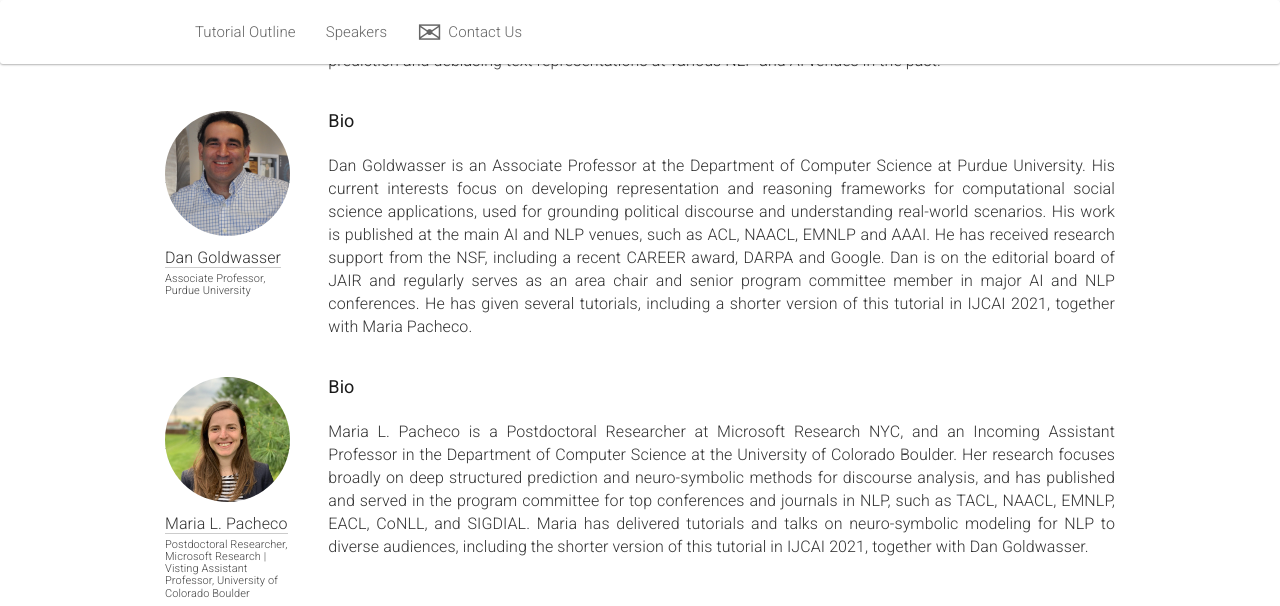
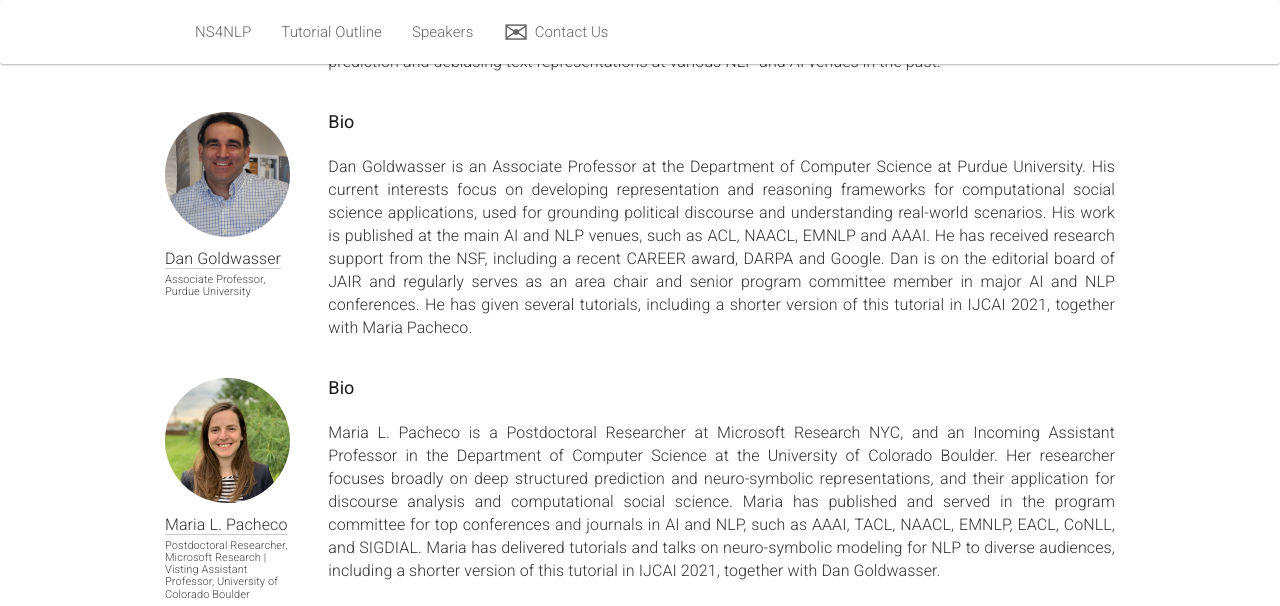
Before and after one commit to ns4nlp-coling/ns4nlp-coling.github.io, a Jekyll site: the page built from _pages/home_2022.md, in a window 1280 px wide and 900 px high, scrolled down 2007 px, cut to the strip 0-606 px from the top of the window. Built offline with Jekyll 4.4.1, drawn with Linux system fonts in a browser that asks for light colours; nearby versions of some CDN libraries.

Commit message:
Anchor to go back to intro

```diff
--- a/_data/speakers.yml
+++ b/_data/speakers.yml
@@ -34,7 +34,7 @@ Yejin (together with Dan Roth) gave a tutorial at ACL 2020 on Commonsense Reason
   url:
   photo: MariaP.jpg
   affil: Postdoctoral Researcher, Microsoft Research | Visting Assistant Professor, University of Colorado Boulder
-  bio: "Maria L. Pacheco is a Postdoctoral Researcher at Microsoft Research NYC, and an Incoming Assistant Professor in the Department of Computer Science at the University of Colorado Boulder. Her research focuses broadly on deep structured prediction and neuro-symbolic methods for discourse analysis, and has published and served in the program committee for top conferences and journals in NLP, such as TACL, NAACL, EMNLP, EACL, CoNLL, and SIGDIAL. Maria has delivered tutorials and talks on neuro-symbolic modeling for NLP to diverse audiences, including the shorter version of this tutorial in IJCAI 2021, together with Dan Goldwasser."
+  bio: "Maria L. Pacheco is a Postdoctoral Researcher at Microsoft Research NYC, and an Incoming Assistant Professor in the Department of Computer Science at the University of Colorado Boulder. Her researcher focuses broadly on deep structured prediction and neuro-symbolic representations, and their application for discourse analysis and computational social science. Maria has published and served in the program committee for top conferences and journals in AI and NLP, such as AAAI, TACL, NAACL, EMNLP, EACL, CoNLL, and SIGDIAL. Maria has delivered tutorials and talks on neuro-symbolic modeling for NLP to diverse audiences, including a shorter version of this tutorial in IJCAI 2021, together with Dan Goldwasser."
   category: speakers
 
 - name: Sean Welleck
--- a/_includes/header_2022.html
+++ b/_includes/header_2022.html
@@ -13,7 +13,7 @@
 
     <div class="navbar-collapse collapse" id="navbar-main">
       <ul class="nav navbar-nav">
-	<!--<li><a href="#intro">Introduction</a></li>-->
+  <li><a href="#intro">NS4NLP</a></li>
 	<li><a href="#outline">Tutorial Outline</a></li>
 	<li><a href="#speakers">Speakers</a></li>
   <li><a href="mailto:ns4nlp-coling@googlegroups.com"><div style="font-size: 200%; float: left; margin-right: 0.2em;">&#9993;</div> Contact Us</a></li>
--- a/_pages/home_2022.md
+++ b/_pages/home_2022.md
@@ -9,7 +9,7 @@ acknowledgements: ""
 data_dir: /2022/
 ---
 
-
+<a class="anchor" id="intro"></a>
 # {{ page.title }}
 
 <p style="text-align: center;">
```
